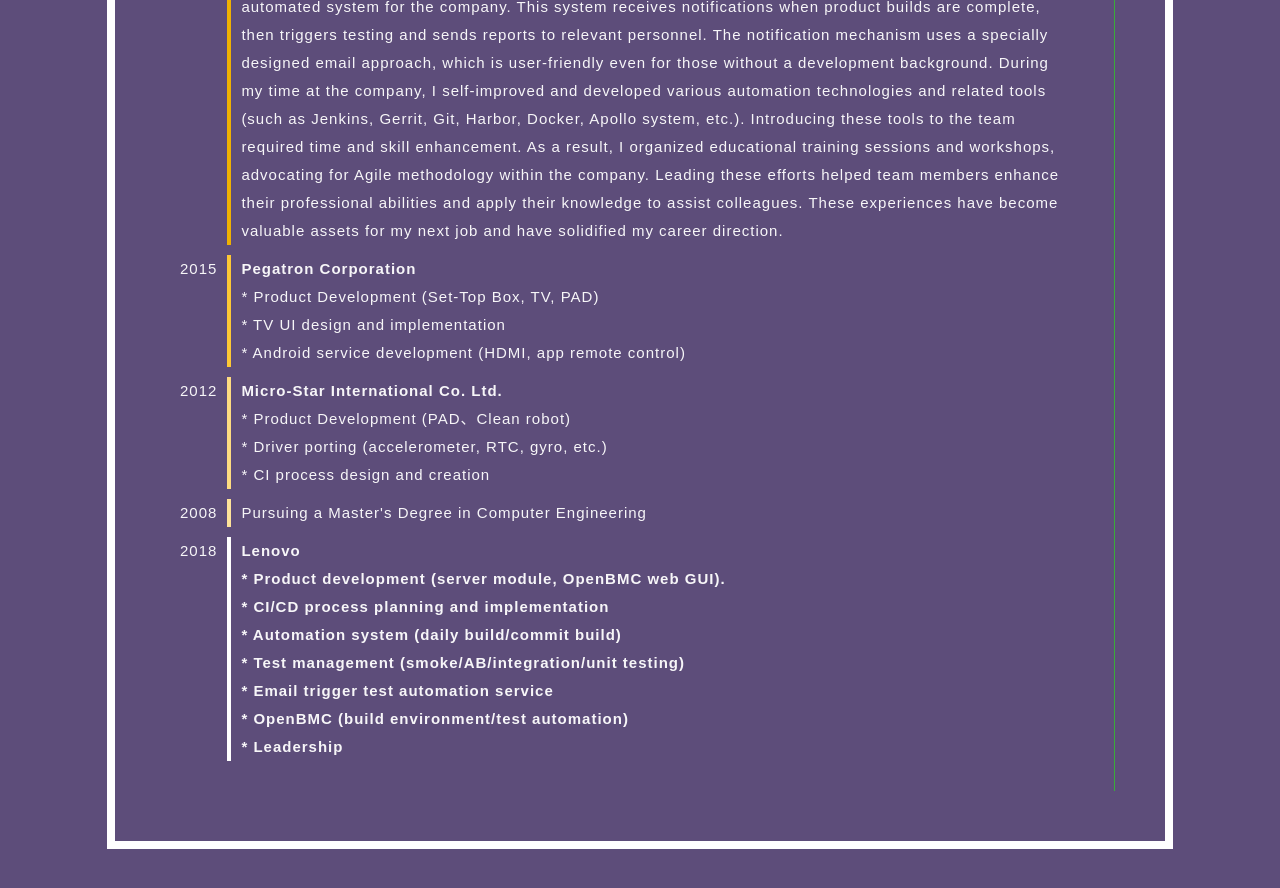
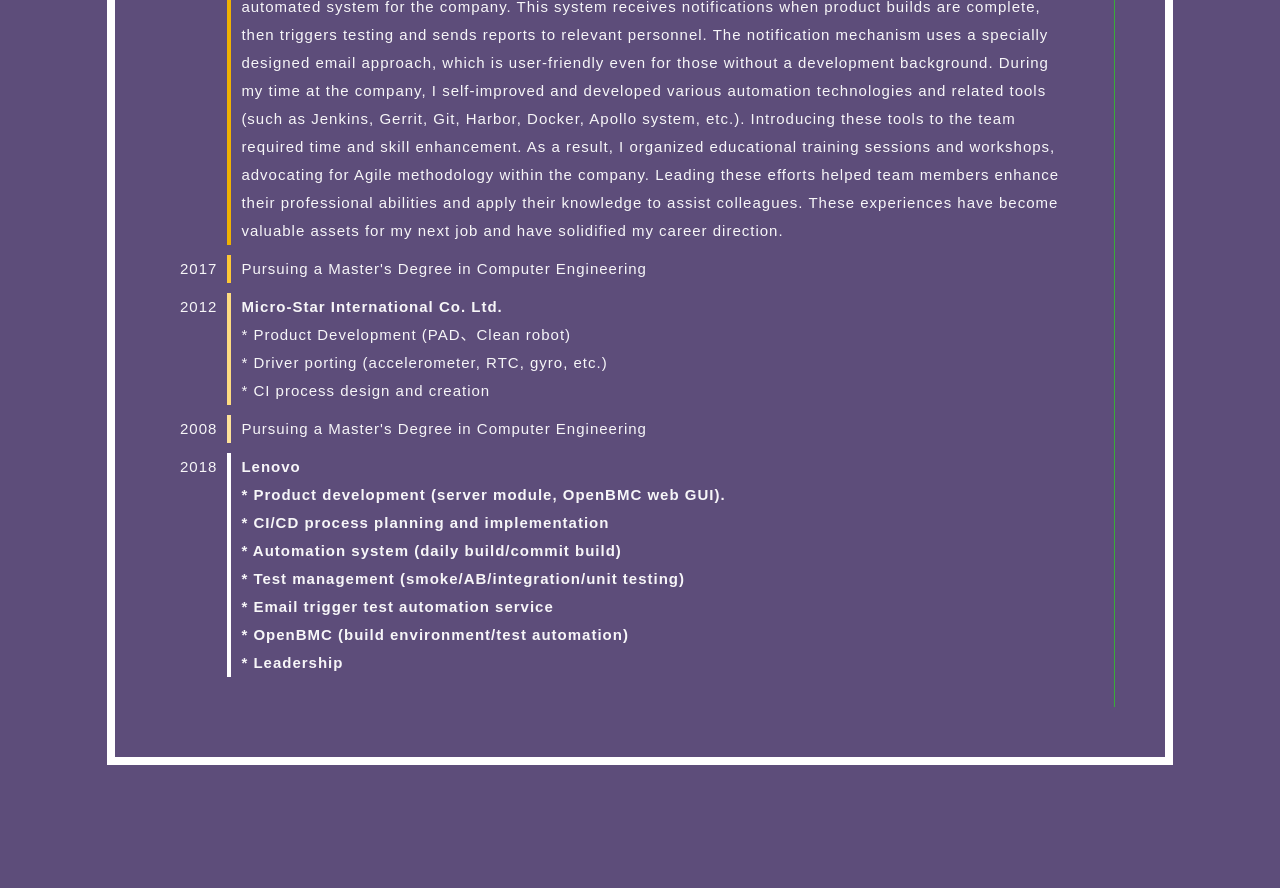
Before and after one commit to gitmaruneko/gitmaruneko.github.io, a Jekyll site: the page personal_detail.html, which Jekyll copies as it is, in a window 1280 px wide and 900 px high, scrolled down 1074 px. Shown: the top 888 px of the window. Built offline with Jekyll 4.4.1, drawn with Linux system fonts in a browser that asks for light colours; after the commit the page ends 1897 px from its top, so only the background shows below that.

```diff
--- a/personal_detail.html
+++ b/personal_detail.html
@@ -64,12 +64,9 @@
                 These experiences have become valuable assets for my next job and have solidified my career direction.</li>
             </ul>
           </li>
-          <li class="year">2015
+          <li class="year">2017
             <ul>
-              <li><b>Pegatron Corporation</b></li>
-              <li> * Product Development (Set-Top Box, TV, PAD)</li>
-              <li> * TV UI design and implementation</li>
-              <li> * Android service development (HDMI, app remote control)</li>
+              <li>Pursuing a Master's Degree in Computer Engineering</li>
             </ul>
           </li>
           <li class="year">2012
```
